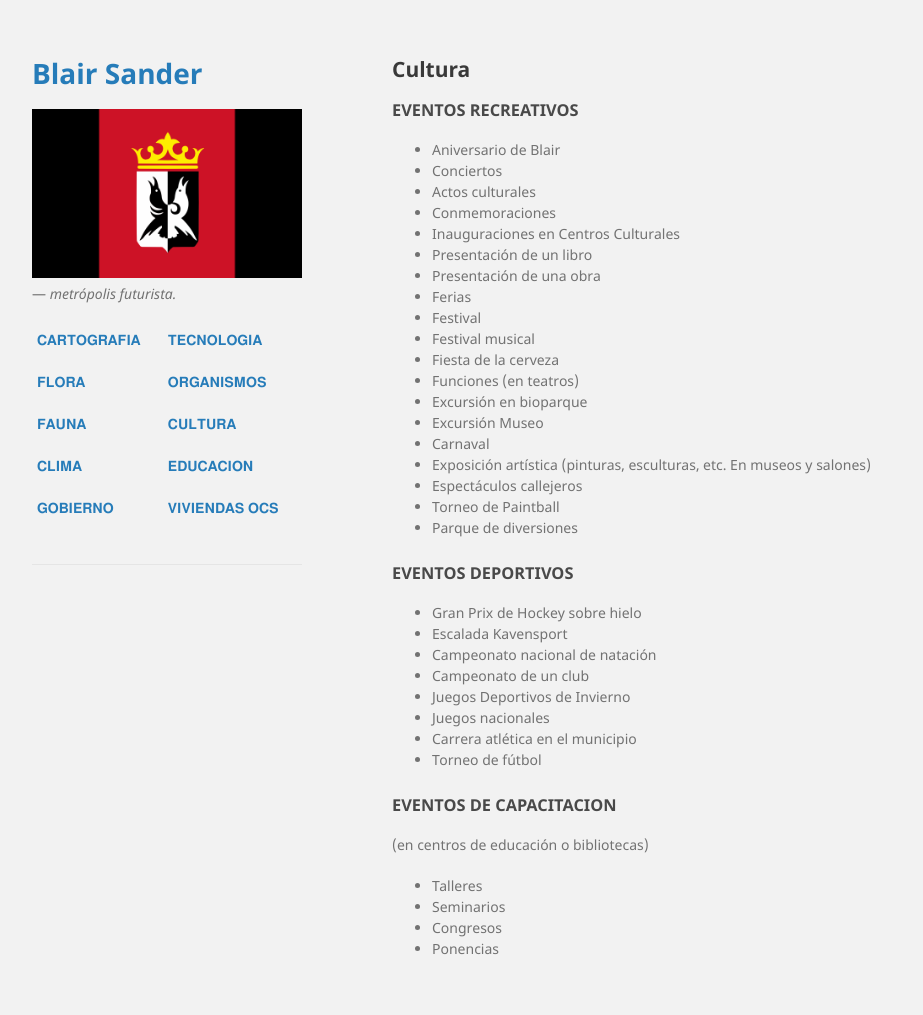
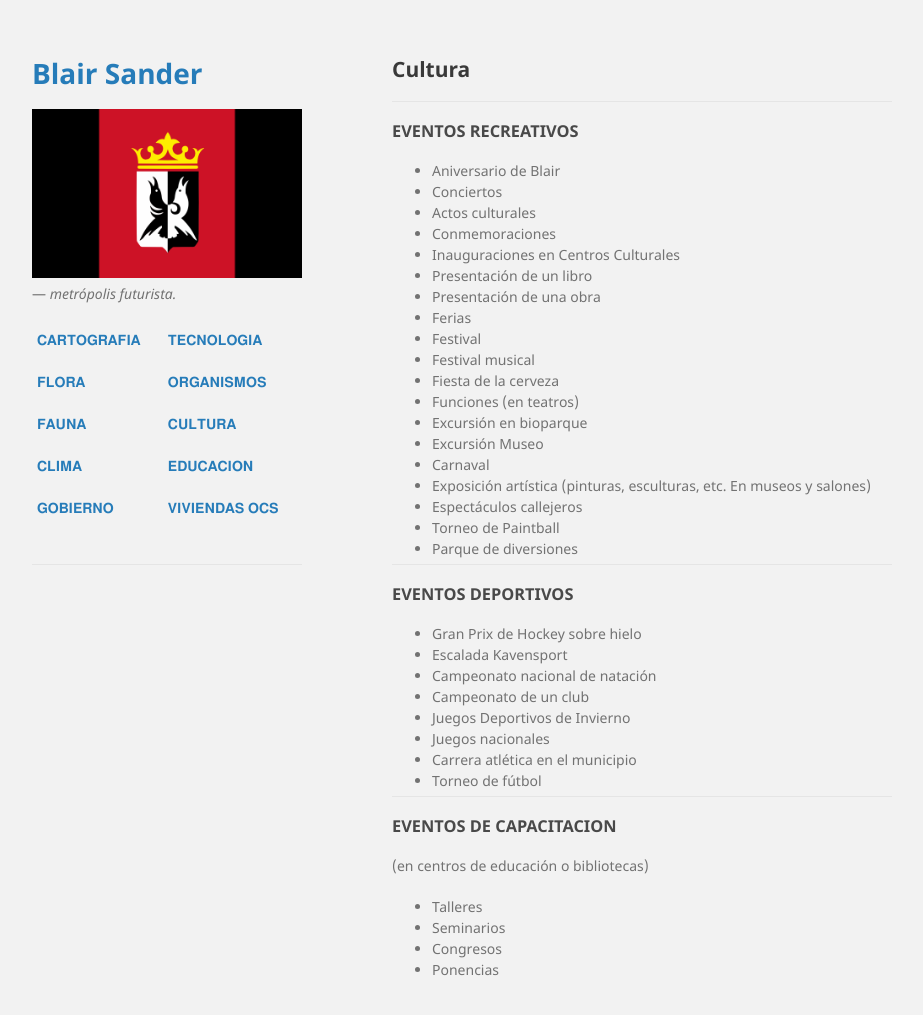
Before and after one commit to BlairSander/ciudad, a Jekyll site: the page built from cultura.md, in a window 1280 px wide and 1035 px high. Shown: the top 1015 px of the window, without its empty margins (178-1101 px from the left). Built offline with Jekyll 4.4.1, drawn with Linux system fonts in a browser that asks for light colours.

Commit message:
Update cultura.md

```diff
--- a/cultura.md
+++ b/cultura.md
@@ -3,6 +3,8 @@ layout: default
 ---
 
 <h2>Cultura</h2>
+
+* * *
 
 <h3> EVENTOS RECREATIVOS</h3>
 
@@ -25,7 +27,9 @@ layout: default
 - Espectáculos callejeros
 - Torneo de Paintball
 - Parque de diversiones
-<br><br>
+
+* * *
+
 <h3> EVENTOS DEPORTIVOS</h3>
 
 - Gran Prix de Hockey sobre hielo
@@ -36,7 +40,9 @@ layout: default
 - Juegos nacionales
 - Carrera atlética en el municipio
 - Torneo de fútbol
-<br><br>
+
+* * *
+
 <h3> EVENTOS DE CAPACITACION</h3>
 (en centros de educación o bibliotecas)
 - Talleres
```
